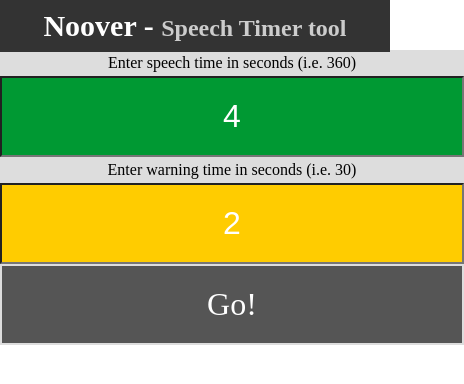
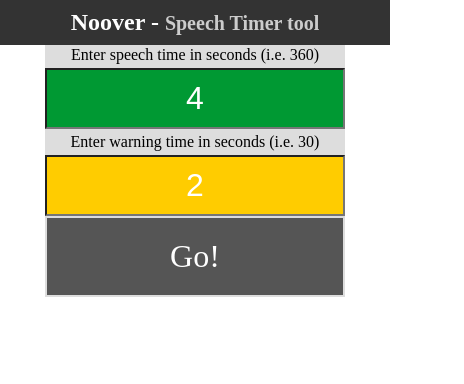
Before and after one commit to mmenavas/noover, a plain HTML site: page index.html in a window 390 px wide. Shown: the whole page, 464 px wide, since content can reach past the window. Drawn offline with Linux system fonts and the light colour scheme.

Commit message:
Updating css to improve support for mobile devices.

```diff
--- a/styles/main.css
+++ b/styles/main.css
@@ -9,29 +9,28 @@ html, body {
   position: absolute;
   z-index: 2;
   width:100%;
-  max-height: 36px;
-  min-width:380px;
+  max-height:42px;
+  min-width:300px;
 }
 
 h1 {
   text-align: center;
   color:#FFF;
   margin:0;
-  font-size: 30px;
+  font-size: 24px;
   cursor:pointer;
 }
 
 h1 span {
   color:#CCC;
-  font-size: 24px;
+  font-size: 20px;
 }
 
 #app {
   width: 100%;
   height: 100%;
-  min-width:380px;
-  min-height:340px;
-  cursor: pointer;
+  min-width:300px;
+  min-height:300px;
   position:absolute;
   z-index: 0;
 }
@@ -54,11 +53,11 @@ h1 span {
   z-index: 1;
   width:100%;
   text-align: center;
-  top:50px;
+  top:42px;
 }
 
 #settings.minimize form {
-  opacity: 0;
+  display: none;
 }
 
 form {
@@ -77,7 +76,8 @@ input[type=text] {
   font-size:2em;
   text-align: center;
   display: block;
-  padding:20px;
+  padding:10px;
+  width:276px;
 }
 
 .button {
```
